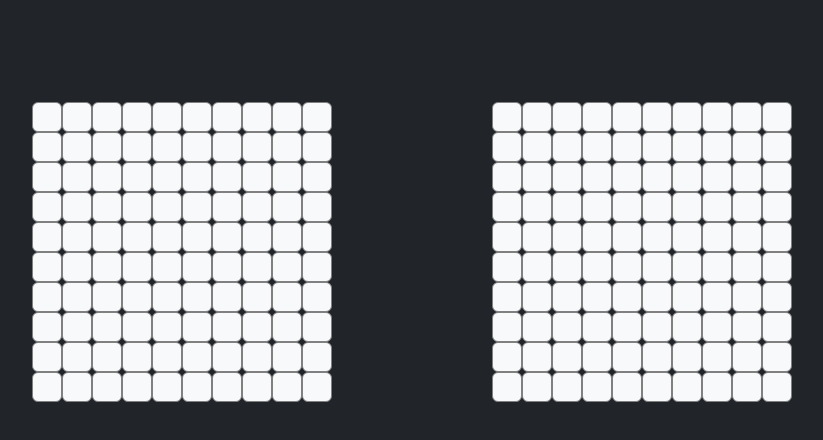
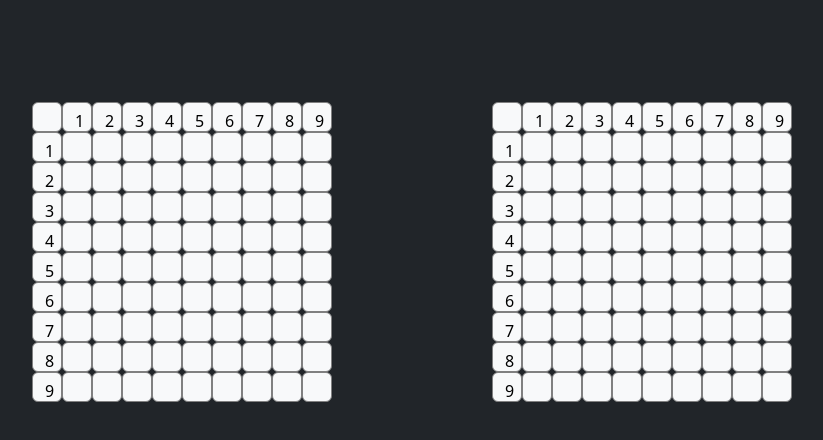
Before and after one commit to blancojohn/BattlelShip-InReactJS, a React (Vite) app: page / in a window 1280 px wide. Shown: the top 440 px of the page, without its empty margins (128-951 px from the left). Built offline with nearby package versions, Linux system fonts and the light colour scheme.

Commit message:
Bordes tablero enumerados, Funciones agregadas a archivo functions.js, estructuración de jerarquías, elevación de estados, creación funciones addShipVertical y addShipHorizontal

```diff
--- a/src/App.jsx
+++ b/src/App.jsx
@@ -1,18 +1,61 @@
 import React, { useState } from "react";
 import Machine from "./components/Machine";
 import Human from "./components/Human";
+import ContainerSquare from "./components/ContainerSquare";
+import Square from "./components/Square";
+import { buildBoard, addShipVertical, addShipHorizontal, getGunShotHuman } from "./functions";
 
 
 const App = () => {
 
-    const [turn, setTurn]= useState(0);
-
-
+    const [turn, setTurn] = useState(0);
+    const [boardHuman, setBoardHuman] = useState(buildBoard());
+    const [boardMachine, setBoardMachine] = useState(buildBoard());
 
     return (
         <>
-            <Human turn={turn}  />
-            <Machine setTurn={setTurn} />
+        {/* TABLERO HUMANO */}
+            <Human turn={turn} boardHuman={boardHuman} setBoardHuman={setBoardHuman}>
+                <ContainerSquare>
+                    {
+                        (boardHuman != null) &&
+                        boardHuman.map((row, indexRow) => (
+                            <span key={indexRow}>
+                                {row.map((box, indexBox) => (
+                                    <Square key={indexBox} getFunction={(positions) => {
+                                        if(positions == "horizontal"){
+                                            setBoardHuman(addShipHorizontal(boardHuman, indexRow, indexBox, 4))
+
+                                        }
+
+                                        else if(positions == "vertical"){
+                                            setBoardHuman(addShipVertical(boardHuman, indexRow, indexBox, 5))
+
+                                        }
+                                    }}>
+                                        {box}
+                                    </Square>
+                                ))}
+                            </span>
+                        ))
+                    }
+                </ContainerSquare>
+            </Human>
+        {/* TABLERO MACHINE */}
+            <Machine setTurn={setTurn} boardMachine={boardMachine} setBoardMachine={setBoardMachine}>
+                <ContainerSquare>
+                    {
+                        (boardMachine != null) &&
+                        boardMachine.map((row, indexRow) => (
+                            <span key={indexRow}>
+                                {row.map((box, indexBox) => (
+                                    <Square key={indexBox} getFunction={() => { setBoardMachine(getGunShotHuman(boardMachine, indexRow, indexBox)), setTurn(prevCount=> prevCount + 1) }}>{box}</Square>
+                                ))}
+                            </span>
+                        ))
+                    }
+                </ContainerSquare>
+            </Machine>
         </>
     )
 }
--- /dev/null
+++ b/src/components/ButtonsPositions.jsx
@@ -0,0 +1,17 @@
+import React from "react";
+import { FaLongArrowAltRight, FaLongArrowAltDown } from "react-icons/fa";
+
+
+const ButtonsPositions = ({ getFunction, setShipDirectionsArrows }) => {
+
+    return (
+        <>
+            <div id="modal">
+                <button onClick={() =>{getFunction("horizontal"), setShipDirectionsArrows(false)}} id="buttons-modal" type="button" className="btn btn-success me-1"><FaLongArrowAltRight /></button>
+                <button onClick={() =>{getFunction("vertical"), setShipDirectionsArrows(false)}} id="buttons-modal" type="button" className="btn btn-success"><FaLongArrowAltDown /></button>
+            </div>
+        </>
+    )
+}
+
+export default ButtonsPositions
--- a/src/components/Human.jsx
+++ b/src/components/Human.jsx
@@ -1,55 +1,18 @@
-import React, { useEffect, useState } from "react";
-import { showBoardHuman } from "../functions";
-import ContainerSquare from "./ContainerSquare";
-import Square from "./Square";
+import React, { useEffect } from "react";
+import { getGunShotMachine } from "../functions";
 
 
-
-const Human = ({ turn }) => {
-    const [boardHuman, setBoardHuman] = useState(showBoardHuman());
-
-    const addShip = (indexRow, indexBox) => {
-        let shipInBoard = [...boardHuman];
-        shipInBoard[indexRow].splice(indexBox, 5, 1, 1, 1, 1, 1)
-        console.log("DESPLIEGUE DE PIEZAS HUMAN", shipInBoard)
-        setBoardHuman(shipInBoard)
-    }
-
-    const getGunShotMachine = () => {
-        let coordinates = [...boardHuman];
-        let indexRow = Math.floor(Math.random() * 9);
-        let indexBox = Math.floor(Math.random() * 9);
-        if (coordinates[indexRow][indexBox] == 1) {
-            coordinates[indexRow][indexBox] = 2
-            setBoardHuman(coordinates)
-        }
-        else if (coordinates[indexRow][indexBox] == null) {
-            coordinates[indexRow][indexBox] = 3
-            setBoardHuman(coordinates)
-        }
-        console.log("TIRO EN LA BOX POR MACHINE", indexRow, indexBox)
-    }
+const Human = ({ turn, children, boardHuman, setBoardHuman }) => {
 
     useEffect(() => {
         if (turn != 0) {
-            getGunShotMachine()
+            setBoardHuman(getGunShotMachine(boardHuman))
         }
     }, [turn])
 
     return (
         <>
-            <ContainerSquare>
-                {
-                    (boardHuman != null) &&
-                    boardHuman.map((row, indexRow) => (
-                        <span key={indexRow}>
-                            {row.map((box, indexBox) => (
-                                <Square key={indexBox} getFunction={() => {addShip(indexRow, indexBox)}}>{box}</Square>
-                            ))}
-                        </span>
-                    ))
-                }
-            </ContainerSquare>
+            {children}
         </>
     )
 }
--- a/src/components/Machine.jsx
+++ b/src/components/Machine.jsx
@@ -1,44 +1,11 @@
-import React, {useState} from "react";
-import { showBoardMachine } from "../functions";
-import ContainerSquare from "./ContainerSquare";
-import Square from "./Square";
+import React from "react";
 
 
-const Machine = ({ setTurn }) => {
-    const [boardMachine, setBoardMachine] = useState(showBoardMachine());
-
-    const getGunShotHuman=(indexRow,  indexBox)=>{
-        let coordinates= [...boardMachine]
-        if(coordinates[indexRow][indexBox] == ""){
-            coordinates[indexRow][indexBox]= 2
-            setBoardMachine(coordinates)
-            countTurns()
-        }
-        else if(coordinates[indexRow][indexBox] == null){
-            coordinates[indexRow][indexBox]= 3
-            setBoardMachine(coordinates)
-            countTurns()
-        }
-    }
-
-    const countTurns= ()=>{
-        setTurn(prevCount=> prevCount + 1)
-    }
+const Machine = ({ children }) => {
 
     return (
         <>
-            <ContainerSquare>
-                {
-                    (boardMachine != null) &&
-                    boardMachine.map((row, indexRow) => (
-                        <span key={indexRow}>
-                            {row.map((box, indexBox) => (
-                                <Square key={indexBox} getFunction={()=>{getGunShotHuman(indexRow, indexBox)}}>{box}</Square>
-                            ))}
-                        </span>
-                    ))
-                }
-            </ContainerSquare>
+            {children}
         </>
     )
 }
--- a/src/components/Square.jsx
+++ b/src/components/Square.jsx
@@ -1,39 +1,33 @@
 import React, { useState, useEffect } from "react";
+import ButtonsPositions from "./ButtonsPositions";
+import { addColorsActions } from "../functions";
 
 
-const Square = ({ getFunction, children }) => {
+const Square = ({ getFunction, children}) => {
     const [colorAction, setColorAction] = useState("btn btn-light");
+    const [shipDirectionsArrows, setShipDirectionsArrows] = useState(false);
 
-    const addColorsActions = () => {
-        if (children === 1) {
-            setColorAction("btn btn-dark")
-            return children
-        }
-        else if (children === 2) {
-            setColorAction("btn btn-danger")
-            return children
-        }
-        else if (children === 3) {
-            setColorAction("btn btn-primary")
-            return children
-        }
-        else {
-            setColorAction("btn btn-light")
-            return children
-        }
+    const set = () => {
+        setShipDirectionsArrows(true)
     }
 
     useEffect(() => {
-        if(children != null){
-            console.log(addColorsActions())
+        if (children != null) {
+            setColorAction(addColorsActions(children))
         }
     }, [children])
 
     return (
         <>
-            <div id="box" type="button" className={colorAction} onClick={getFunction}>
-                <span id="childrenBox">{children}</span>
+            <div id="box" type="button" className={colorAction} onClick={set}>
+                <span className={`${(children === "Y" || children === "N") || children === 0 ? "childrenBox" : Number}`}>
+                    {children}
+                </span>
             </div>
+            {
+                (shipDirectionsArrows == true) &&
+                    <ButtonsPositions shipDirectionsArrows={shipDirectionsArrows} setShipDirectionsArrows={setShipDirectionsArrows} getFunction={getFunction}/>
+            }
         </>
     )
 }
--- a/src/functions.js
+++ b/src/functions.js
@@ -1,93 +1,97 @@
 
-//Crea el tablero y es pasada como argumento para setear el estado de board.
-export const showBoardHuman = () => {
-    let row = [];
-    for (let i = 1; i <= 10; i++) {
-        let box = Array(10).fill(null)
-        row.push(box)
-    }
-    return row
+
+export const buildBoard = () => {
+  let board = [
+    [0, 1, 2, 3, 4, 5, 6, 7, 8, 9],
+    [1, null, null, null, null, null, null, null, null, null],
+    [2, null, null, null, null, null, null, null, null, null],
+    [3, null, null, null, null, null, null, null, null, null],
+    [4, null, null, null, null, null, null, null, null, null],
+    [5, null, null, null, null, null, null, null, null, null],
+    [6, null, null, null, null, null, null, null, null, null],
+    [7, null, null, null, null, null, null, null, null, null],
+    [8, null, null, null, null, null, null, null, null, null],
+    [9, null, null, null, null, null, null, null, null, null]
+  ]
+  return board
 }
 
-export const showBoardMachine = () => {
-    let board = [];
-    let indexRow = Math.floor(Math.random() * 4)
-    let indexBox = Math.floor(Math.random() * 4 + 5)
+/* TABLERO A CONTINUACIÓN ES PARA PROBAR CÓDIGO */
+let tablero = [
+  [0, null, null, null, null, null, null, null, null, null,],
+  [1, null, null, null, null, null, null, null, null, null,],
+  [2, null, null, null, null, null, null, null, null, null,],
+  [3, null, null, null, null, null, null, null, null, null,],
+  [4, null, null, null, null, null, null, null, null, null,],
+  [5, null, null, null, null, null, null, null, null, null,],
+  [6, null, null, null, null, null, null, null, null, null,],
+  [7, null, null, null, null, null, null, null, null, null,],
+  [8, null, null, null, null, null, null, null, null, null,],
+  [9, null, null, null, null, null, null, null, null, null,]
+];
 
-    for (let i = 0; i < 10; i++) {
-        board[i] = [];
-        for (let j = 0; j < 10; j++) {
-            if (j == indexRow) {
-                board[i][j] = "";
+export const addShipHorizontal= (arr, indexFirstDimension, indexSecondDimension, size)=>{
+  let board= [...arr]
+  let first = board[indexFirstDimension]
+  let ship = indexSecondDimension + size
+  for (let i = indexSecondDimension; i < ship; i++) {
+    first[i] = ""
   }
-            else if (j == indexBox) {
-                board[i][j] = "";
-            }
-            else {
-                board[i][j] = null;
-            }
-        }
-    }
+  console.log("DESPLIEGUE PIEZAS HUMAN HORIZONTAL", board)
   return board
 }
-console.log("DESPLIEGUES DE PIEZAS MACHINE", showBoardMachine());
 
-//FUNCIONES PARA QUE IMPORTARÉ LUEGO PARA TENER MENOS CÓDIGO EN LOS COMPONENTES
-/* export const getShotMachine = (arr) => {
-    let coordinates = [...arr];
+export const addShipVertical = (arr, indexFirstDimension, indexSecondDimension, size) => {
+  let board = [...arr]
+  let ship = indexFirstDimension + size
+  for (let i = indexFirstDimension; i < ship; i++) {
+    board[i][indexSecondDimension] = "";
+  }
+  console.log("DESPLIEGUE PIEZAS HUMAN VERTICAL", board)
+  return board
+}
+
+export const getGunShotMachine = (board) => {
+  let coordinates = [...board];
   let indexRow = Math.floor(Math.random() * 9);
   let indexBox = Math.floor(Math.random() * 9);
   if (coordinates[indexRow][indexBox] == "") {
-        coordinates[indexRow][indexBox] = "I HIT YOU!"
+    coordinates[indexRow][indexBox] = "Y"
   }
   else if (coordinates[indexRow][indexBox] == null) {
-        coordinates[indexRow][indexBox] = "I FAILED!"
+    coordinates[indexRow][indexBox] = "N"
   }
-    console.log("TIRO EN LA BOX POR MACHINE", indexRow, indexBox)
+  console.log("TIRO DE MACHINE", indexRow, indexBox)
+  console.log("VERIFICACIÓN DE TIRO MACHINE", coordinates[indexRow][indexBox])
+  return coordinates
 }
 
-export const getShotHuman = (arr, indexRow, indexBox) => {
-    let coordinates = [...arr]
+export const getGunShotHuman = (board, indexRow, indexBox) => {
+  let coordinates = [...board]
   if (coordinates[indexRow][indexBox] == "") {
-        coordinates[indexRow][indexBox] = "ON TARGET!"
-        console.log(coordinates)
+    coordinates[indexRow][indexBox] = "Y"
   }
   else if (coordinates[indexRow][indexBox] == null) {
-        coordinates[indexRow][indexBox] = "YOU FAILED!"
-        console.log(coordinates)
+    coordinates[indexRow][indexBox] = "N"
   }
+  console.log("TIRO HUMAN", indexRow, indexBox)
+  console.log("VERIFICACIÓN TIRO HUMAN", coordinates[indexRow][indexBox])
+  return coordinates
 }
 
-
- */
-
-/* import React, { useState } from 'react';
-
-const Componente = () => {
-  const [array, setArray] = useState(Array(10).fill(Array(10).fill('blue'))); // 10x10 array con color azul
-
-  const handleClick = (rowIndex, colIndex) => {
-    const newArray = array.map((row, rIdx) =>
-      row.map((color, cIdx) => (rIdx === rowIndex && cIdx === colIndex ? 'red' : color))
-    );
-    setArray(newArray);
-  };
-
-  return (
-    <div>
-      {array.map((row, rowIndex) => (
-        <div key={rowIndex} style={{ display: 'flex' }}>
-          {row.map((color, colIndex) => (
-            <div
-              key={colIndex}
-              onClick={() => handleClick(rowIndex, colIndex)}
-              style={{ width: '50px', height: '50px', backgroundColor: color, margin: '5px' }}
-            />
-          ))}
-        </div>
-      ))}
-    </div>
-  );
-};
-
-export default Componente; */
+export const addColorsActions = (children) => {
+  let colorAction = ""
+  if (children === "") {
+    colorAction = "btn btn-dark"
+  }
+  else if (children === "Y") {
+    colorAction = "btn btn-danger"
+  }
+  else if (children === "N") {
+    colorAction = "btn btn-primary"
+  }
+  else {
+    colorAction = "btn btn-light"
+  }
+  return colorAction
+}
```
Also changed, not shown: src/index.css (+9 -1 lines). Lines whose indentation alone changed are shown as unchanged.
